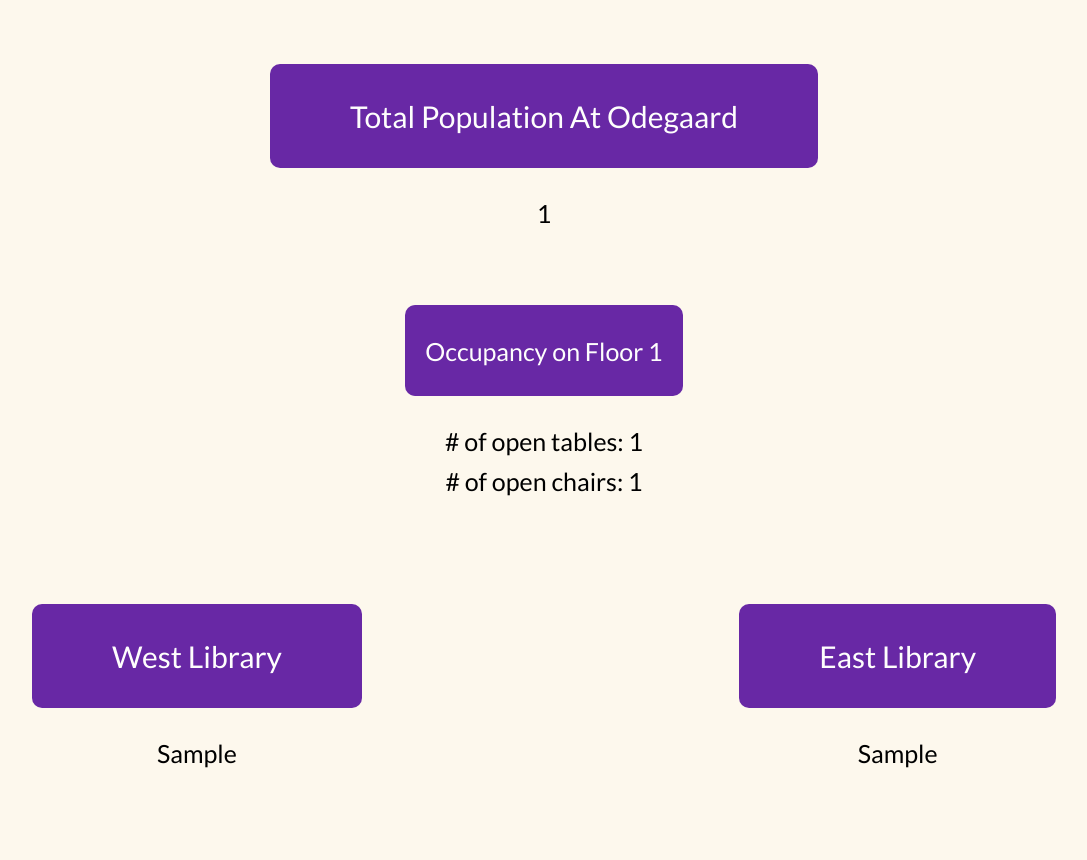
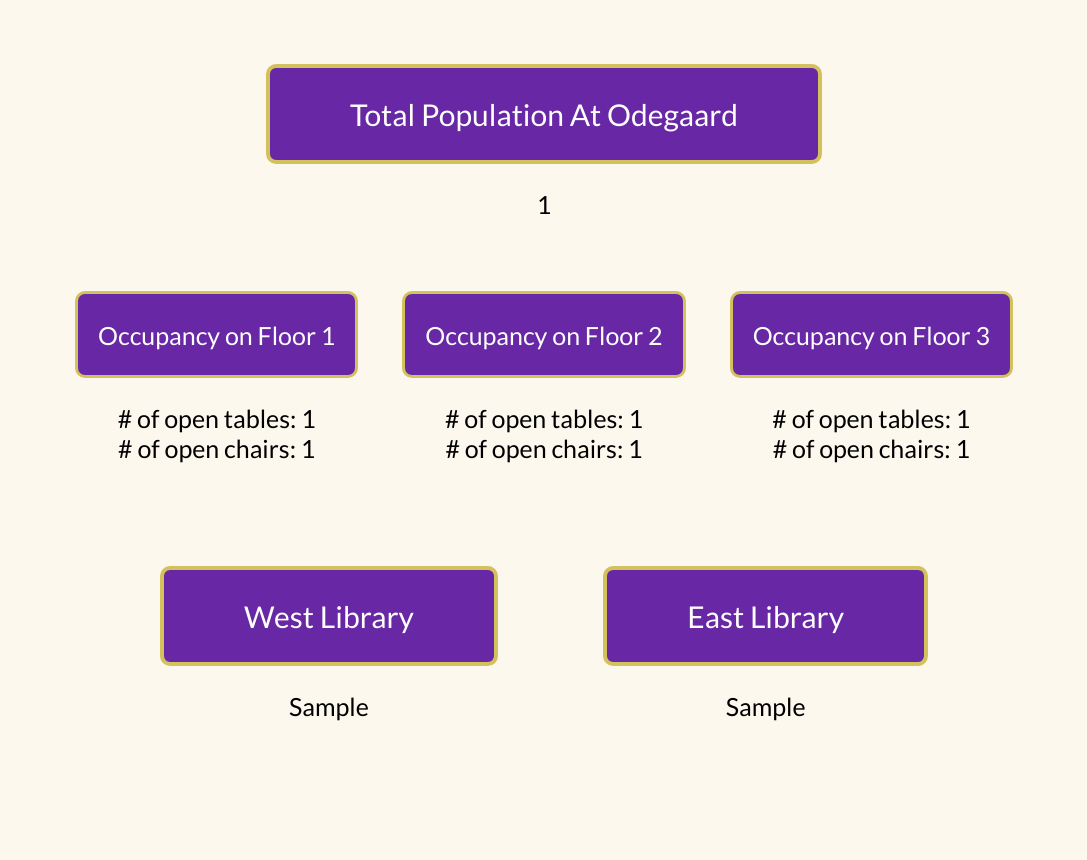
Before and after one commit to RonaldLinDev/OpenTableChecker, a Flask app: template templates/index.html in a window 1280 px wide. Shown: the whole page, without its empty margins (96-1183 px from the left). After the commit the page ends 721 px from the top, so only its background shows below. Run offline with Flask 2, Linux system fonts and the light colour scheme; the template is opened without the code that fills it: most values are stand-ins (such as "Sample title", 1, 10 or a date in 2020).

Commit message:
add styling to main page

```diff
--- a/templates/index.html
+++ b/templates/index.html
@@ -11,7 +11,6 @@
         html {
             background-color: rgb(253, 248, 237);
         }
-
         body {
             font-family: "Lato", sans-serif;
             margin-top: 5%;
@@ -19,26 +18,20 @@
             margin-right: 10%;
             margin-left: 10%;
             text-align: center;
-            line-height: 1.6;
         }
-
         h1 {
             font-size: 30px;
             font-weight: normal;
-
         }
-
         h2 {
             font-size: 25px;
             font-weight: normal;
         }
-
         p {
             font-size: 25px;
+            margin-bottom: 0%;
             font-weight: normal;
-            margin-bottom: 0%;
         }
-
         .highlight {
             padding: 8px 80px;
             background-color: rgb(88, 18, 158);
@@ -46,8 +39,8 @@
             opacity: 90%;
             color: white;
             border-radius: 10px;
+            border: 4px solid rgb(207, 188, 79);
         }
-
         .sub-highlight {
             padding: 5px 20px;
             background-color: rgb(88, 18, 158);
@@ -55,8 +48,15 @@
             opacity: 90%;
             color: white;
             border-radius: 10px;
+            border: 3px solid rgb(207, 188, 79);
         }
-
+        .sub-content-container {
+            margin-top: 7%;
+            position: relative;
+            display: inline-block;
+            margin-left: 2%;
+            margin-right: 2%;
+        }
     </style>
 </head>
 
@@ -71,7 +71,8 @@
                 <div id="total-population-container">
                     <p id="total-population"> {{total_population}} </p>
                 </div>
-                <div id="sub-content-container" style="margin-top: 7%">
+                <div id="occupancy" style="float: center">
+                    <div class="sub-content-container">
                         <span class="sub-highlight">
                             <h2 id="sub-header-text">Occupancy on Floor 1</h2>
                         </span>
@@ -80,35 +81,51 @@
                             <p id="open-chairs" style="margin: 0;"># of open chairs: {{num}} </p>
                         </div>
                     </div>
+                    <div class="sub-content-container">
+                        <span class="sub-highlight">
+                            <h2 id="sub-header-text">Occupancy on Floor 2</h2>
+                        </span>
+                        <div id="floor-2">
+                            <p id="open-tables"># of open tables: {{num}} </p>
+                            <p id="open-chairs" style="margin: 0;"># of open chairs: {{num}} </p>
+                        </div>
+                    </div>
+                    <div class="sub-content-container">
+                        <span class="sub-highlight">
+                            <h2 id="sub-header-text">Occupancy on Floor 3</h2>
+                        </span>
+                        <div id="floor-3">
+                            <p id="open-tables"># of open tables: {{num}} </p>
+                            <p id="open-chairs" style="margin: 0;"># of open chairs: {{num}} </p>
+                        </div>
+                    </div>
+                </div>
             </div>
         </div>
 
-        <div id="bottom-container" style="margin-bottom: 35%">
-
-            <div id="left-container" style="float:left">
+        <div id="bottom-container">
+            <div id="left-container" style="display: inline-block; margin-right: 5%; margin-left: 5%">
                 <div id="left-header-container">
                     <span class="highlight">
                         <h1 id="header-text">West Library</h1>
                     </span>
                 </div>
                 <div id="left-container-content">
-                    <p id="left-container-population">{{west_population}}</p>
+                    <p id="left-container-population" style="margin-bottom: 5%">{{west_population}}</p>
                 </div>
             </div>
 
-            <div id="right-container" style="float: right">
+            <div id="right-container" style="display: inline-block; margin-right: 5%; margin-left: 5%">
                 <div id="right-header-container">
                     <span class="highlight">
                         <h1 id="header-text">East Library</h1>
                     </span>
                 </div>
                 <div id="right-container-content">
-                    <p id="right-container-population">{{east_population}}</p>
+                    <p id="right-container-population" style="margin-bottom: 5%">{{east_population}}</p>
                 </div>
             </div>
-
         </div>
-
     </div>
 </body>
 </html>
```
Lines whose indentation alone changed are shown as unchanged.
